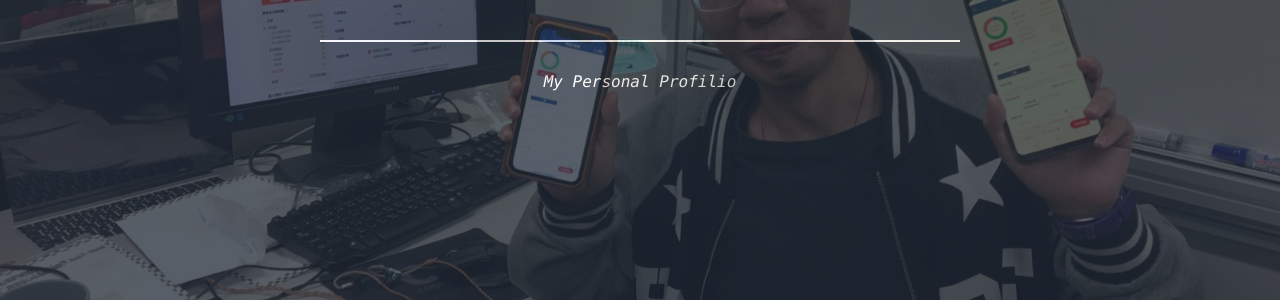
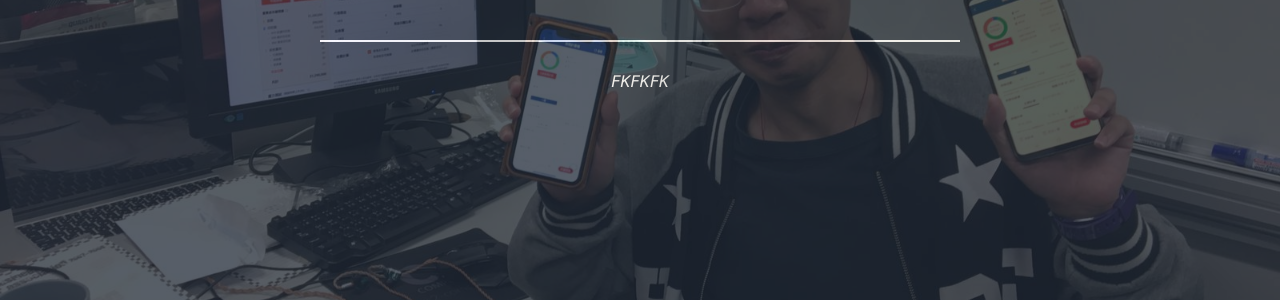
Before and after one commit to headshootcheng/mywebsite, a Next.js app: page / in a window 1280 px wide. Shown: the part 354-654 px from the top of the page. Built offline with nearby package versions, Linux system fonts and the light colour scheme.

Commit message:
test  docker image

```diff
--- a/components/Welcome/Welcome.tsx
+++ b/components/Welcome/Welcome.tsx
@@ -10,7 +10,7 @@ const Welcome = forwardRef<HTMLDivElement, {}>((props, ref) => {
           <span className={styles.title}>Peter Cheng</span>
         </div>
         <div className={styles.subtitleArea}>
-          <span className={styles.subtitle}>My Personal Profilio</span>
+          <span className={styles.subtitle}>FKFKFK</span>
         </div>
       </div>
     </div>
```
